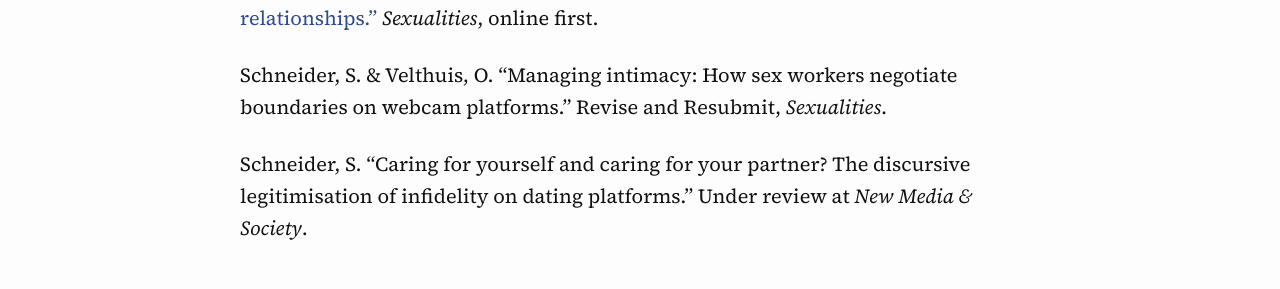
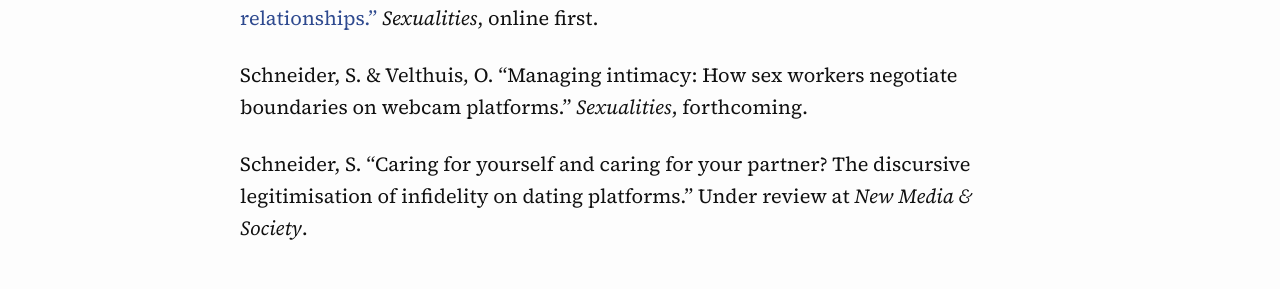
Before and after one commit to simone-schneider/simone-schneider.github.io, a Jekyll site: the page built from _pages/publications.md, in a window 1280 px wide. Shown: the part 310-599 px from the top of the page. Built offline with Jekyll 4.4.1, drawn with Linux system fonts in a browser that asks for light colours.

Commit message:
Update publications.md

```diff
--- a/_pages/publications.md
+++ b/_pages/publications.md
@@ -10,6 +10,6 @@ Schneider, S. (2025). ["'Because like if you feel guilty, then it's usually a si
 
 Schneider, S. (2025) ["'Some kind of cheating': Boundary transgressions and open relationships."](https://journals.sagepub.com/doi/10.1177/13634607251330945) *Sexualities*, online first.
 
-Schneider, S. & Velthuis, O. "Managing intimacy: How sex workers negotiate boundaries on webcam platforms." Revise and Resubmit, *Sexualities*.
+Schneider, S. & Velthuis, O. "Managing intimacy: How sex workers negotiate boundaries on webcam platforms." *Sexualities*, forthcoming.
 
 Schneider, S. "Caring for yourself and caring for your partner? The discursive legitimisation of infidelity on dating platforms." Under review at *New Media & Society*.
```
